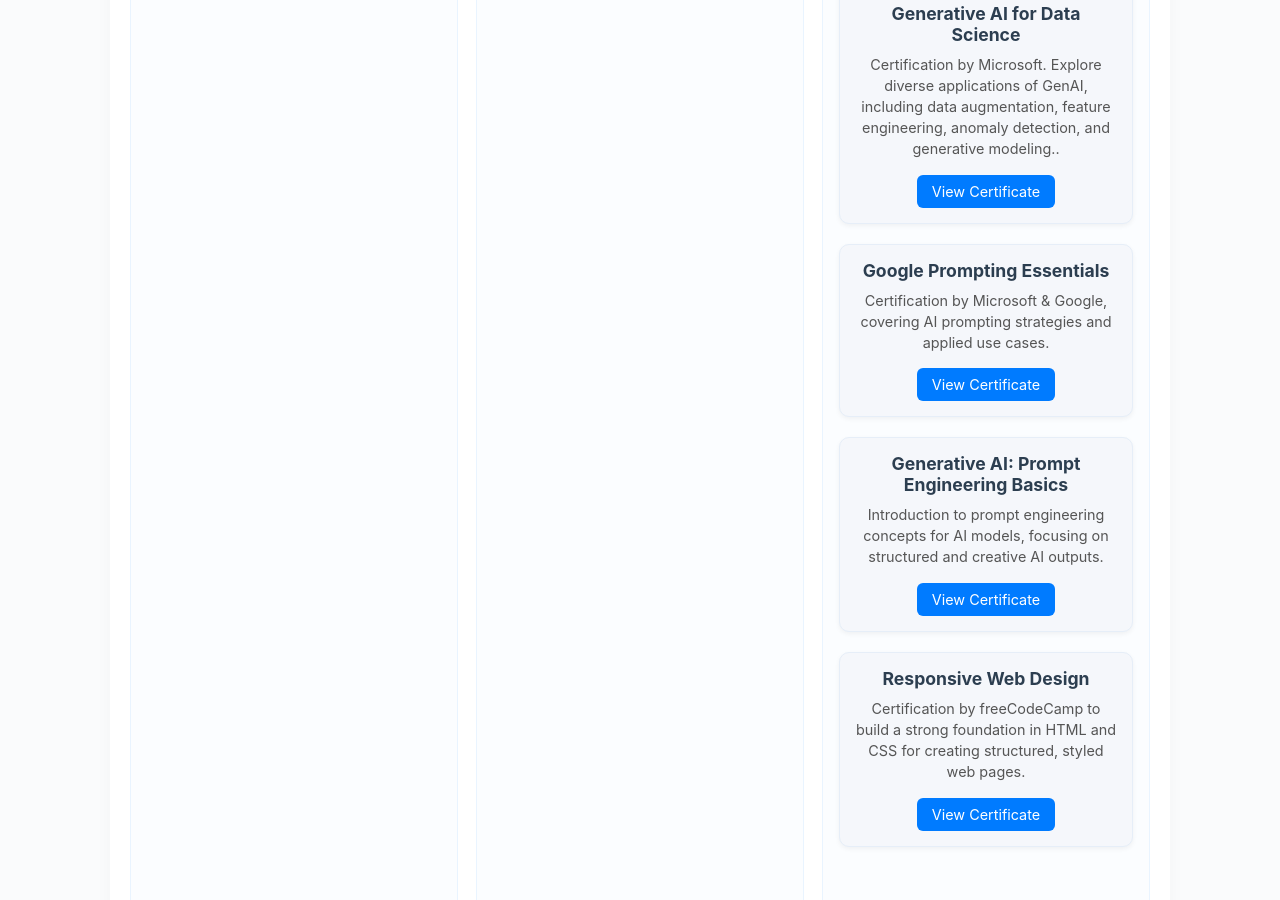
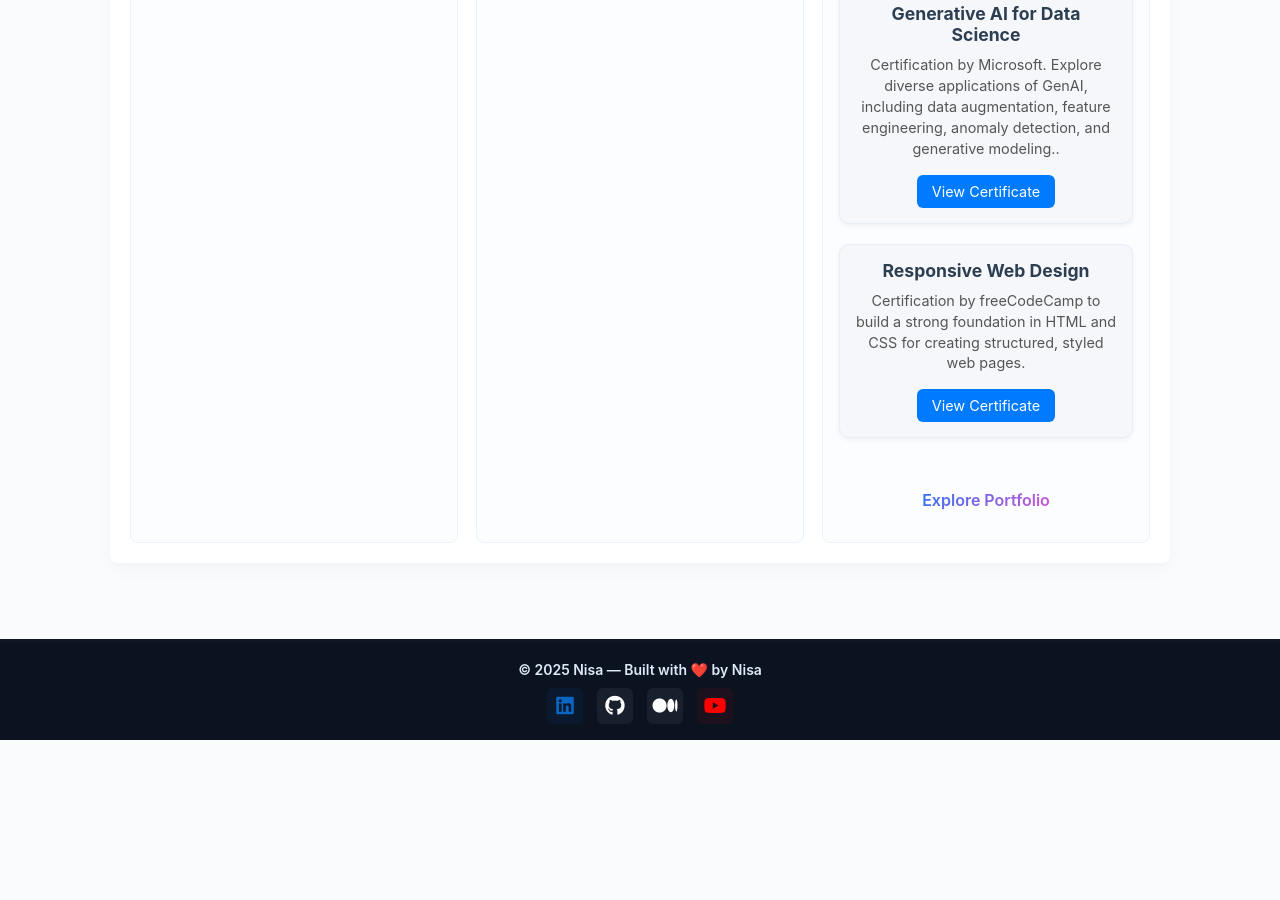
Before and after one commit to tabassumunnisa19/My_Personal_Website, a Jekyll site: the page about.html, which Jekyll copies as it is, in a window 1280 px wide and 900 px high, scrolled down 1064 px. Built offline with Jekyll 4.4.1, drawn with Linux system fonts in a browser that asks for light colours; after the commit the page ends 1804 px from its top, so only the background shows below that.

Commit message:
Update about.html

```diff
--- a/about.html
+++ b/about.html
@@ -76,19 +76,7 @@
       <a href="https://coursera.org/share/623ea4dfd7d8e56417c61ab8f8289ec2" target="_blank" class="cert-btn">View Certificate</a>
     </div>
 
-    <!-- Google Prompting Essentials -->
-    <div class="cert-card">
-      <h3>Google Prompting Essentials</h3>
-      <p>Certification by Microsoft & Google, covering AI prompting strategies and applied use cases.</p>
-      <a href="https://coursera.org/share/e79f2d25845d224dcbe6559380f2189e" target="_blank" class="cert-btn">View Certificate</a>
-    </div>
 
-    <!-- Generative AI Prompt Engineering Basics -->
-    <div class="cert-card">
-      <h3>Generative AI: Prompt Engineering Basics</h3>
-      <p>Introduction to prompt engineering concepts for AI models, focusing on structured and creative AI outputs.</p>
-      <a href="https://coursera.org/share/4d2bde012e90b99eee694eb032106984" target="_blank" class="cert-btn">View Certificate</a>
-    </div>
      <!-- freecodecamp certification -->
     <div class="cert-card">
       <h3>Responsive Web Design</h3>
```
